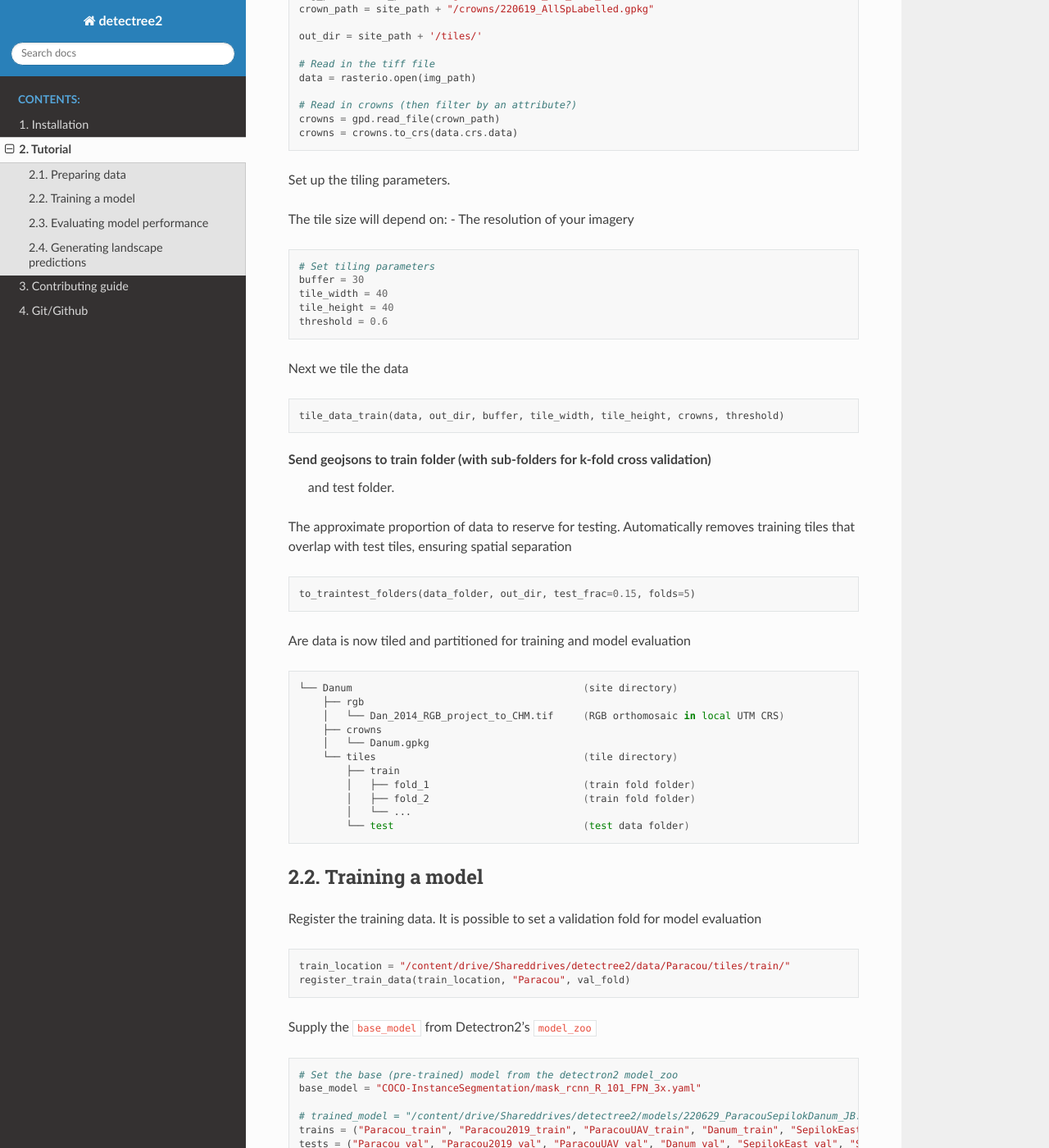
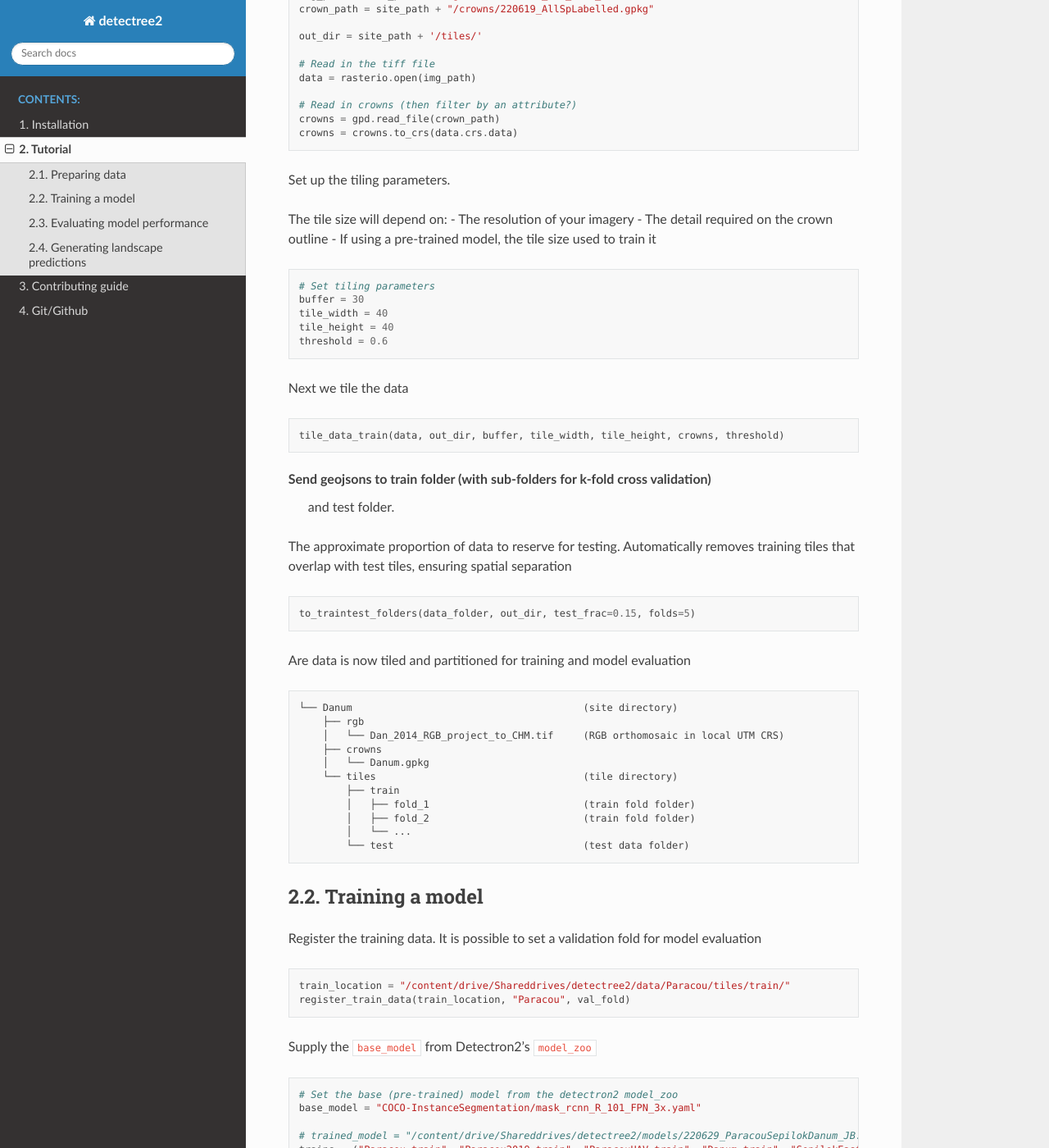
Before and after one commit to PatBall1/detectree2, a Sphinx documentation site: the page built from docs/source/tutorial.rst, in a window 1280 px wide and 1400 px high, scrolled down 1505 px. Shown: the whole window at 82% size. Built offline with Sphinx 7.4.7 and the Read the Docs theme 2.0.0, drawn with Linux system fonts in a browser that asks for light colours; pages that are not in the unit, such as notebooks, are missing from menus.

```diff
--- a/docs/source/tutorial.rst
+++ b/docs/source/tutorial.rst
@@ -89,6 +89,8 @@
 
 The tile size will depend on:
 - The resolution of your imagery
+- The detail required on the crown outline
+- If using a pre-trained model, the tile size used to train it
 
 .. code-block:: python
 
@@ -118,7 +120,7 @@
 
 Are data is now tiled and partitioned for training and model evaluation
 
-.. code-block:: bash
+.. code-block::
 
    └── Danum                                       (site directory)
        ├── rgb
```
Also changed, not shown: 1 other file.
